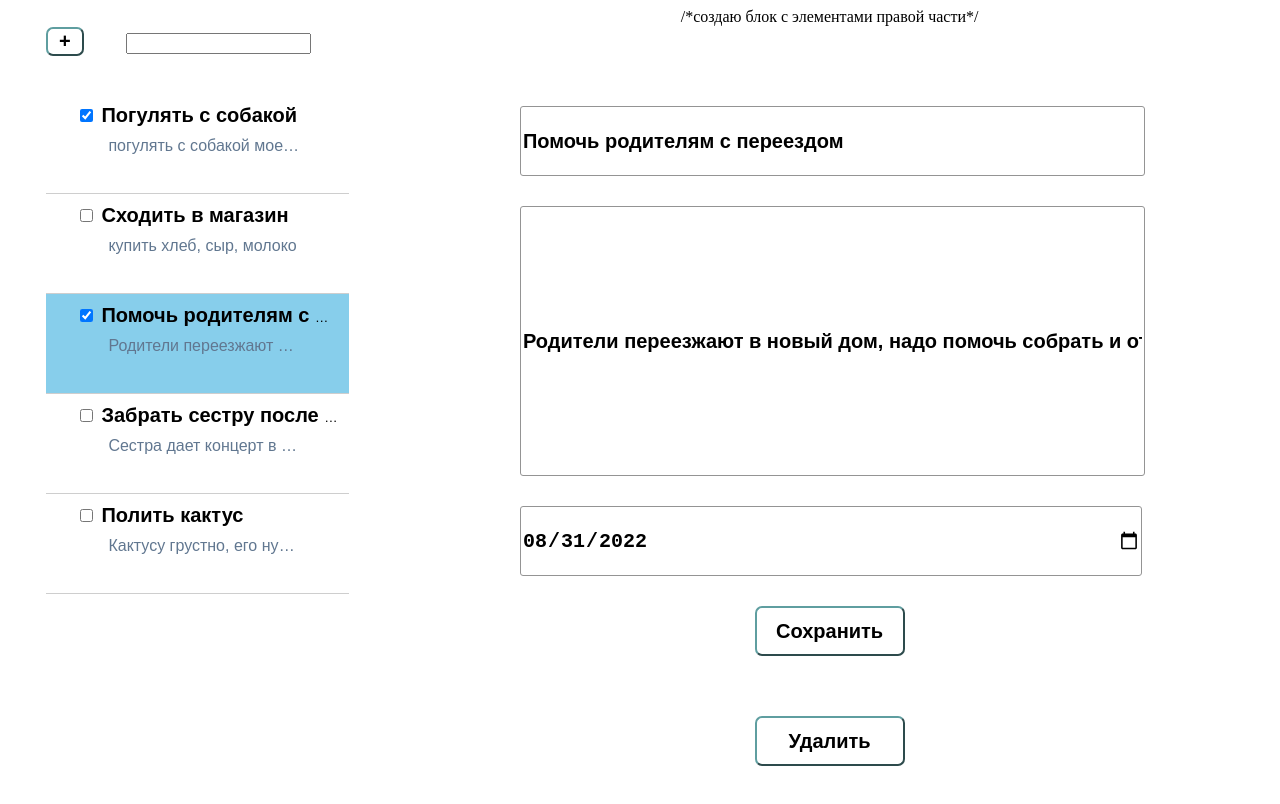
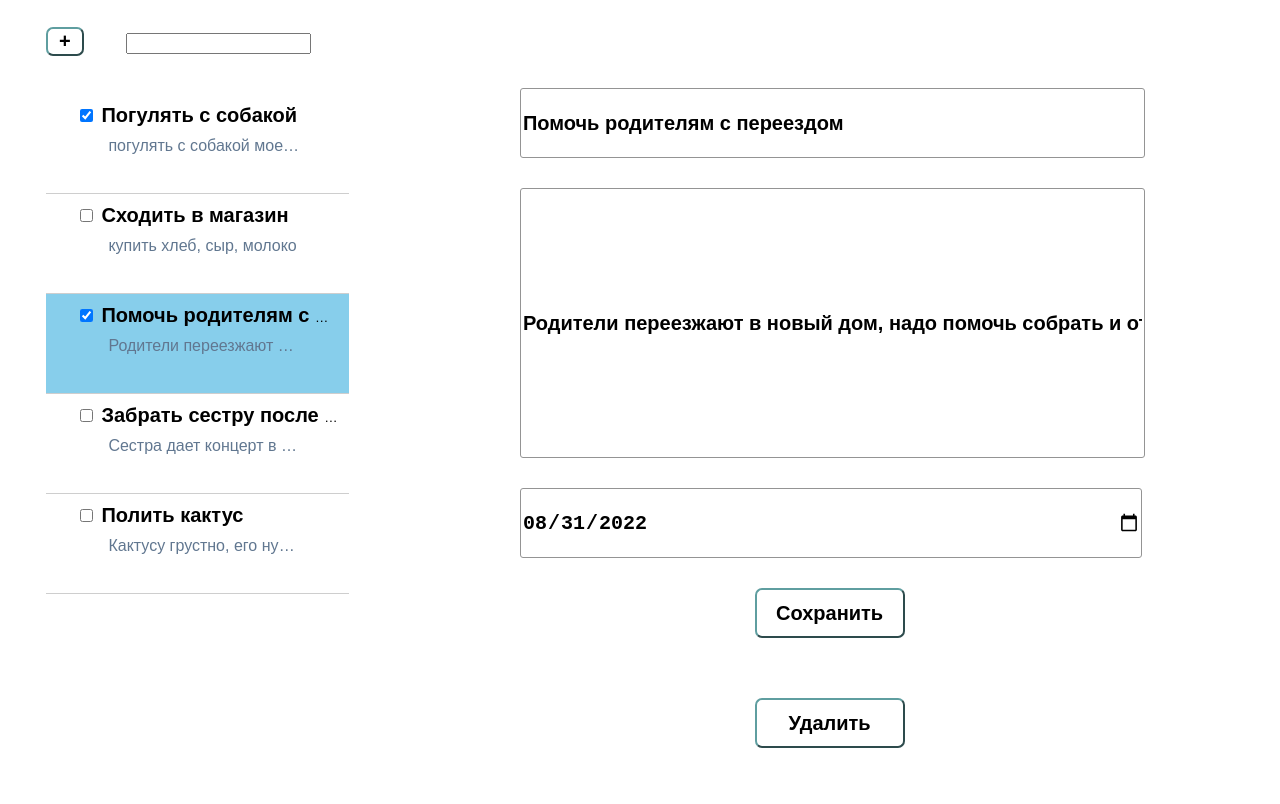
Before and after one commit to cestagape/ToDoList, a React (Create React App) app: page / in a window 1280 px wide. Both pictures are taken after a click on the button 197 px from the left and 343 px from the top of the page. Built offline with nearby package versions, Linux system fonts and the light colour scheme.

Commit message:
ыкууцкцу

```diff
--- a/src/App.js
+++ b/src/App.js
@@ -58,6 +58,7 @@ class App extends React.Component { /*создаю корневой классо
         }
     }
     onNoteSelected(id) {
+
         this.setState(prevState => {
             let upd = prevState.currentNote /*создаю временную переменную, в которой храню предыдущее значение напоминалки*/
             upd = this.state.notesData.filter(note=>note.id === id) /**/
--- a/src/components/RightOne.js
+++ b/src/components/RightOne.js
@@ -38,7 +38,7 @@ class RightOne extends React.Component{ /*создаю классовый ком
     render() { /*осуществляю рендер нижеприведенного html-кода*/
         if (!!this.props.currentNote){ /*функция "если выбрана напоминалка*/
             return(
-                <div className="right-items"> /*создаю блок с элементами правой части*/
+                <div className="right-items"> {/*создаю блок с элементами правой части*/}
                     <div className="rightTitle"> {/*создаю блок с строкой для названия заметки*/}
                         <input className="inputs" type="text" name="name" placeholder="Введите название.." value={this.props.currentNote.name} onChange={this.saveNote}/> {/*описываю строку, присваиваю классовое для css. если строка пустая, то в ней будет написано "введите название..". Значение, находящиеся в строке, принадлежит выбранной заметке. При изменениях в строке заметка автоматически сохраняется, это можно увидеть в левой части toDo листа*/}
                     </div>
```
